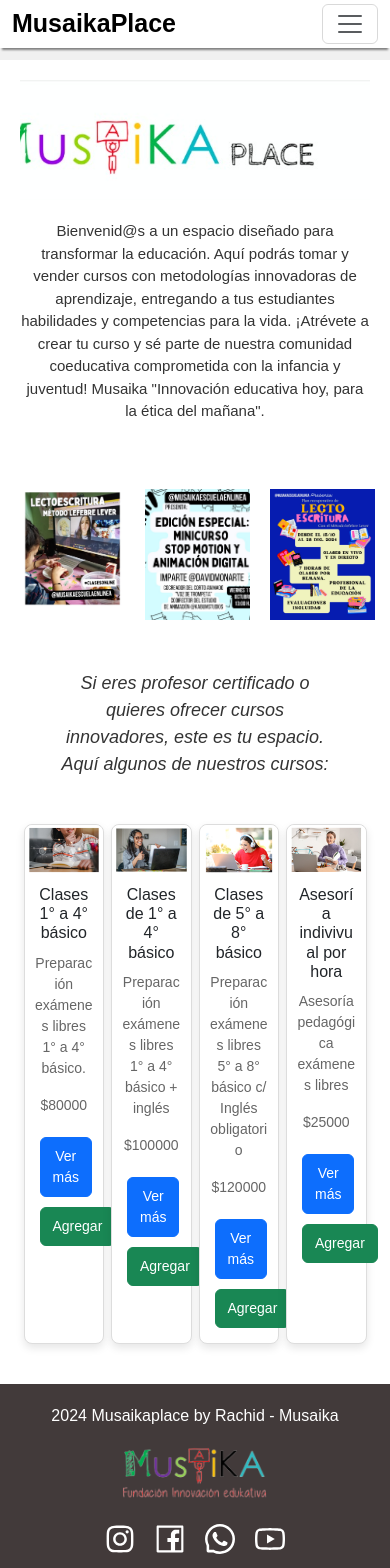
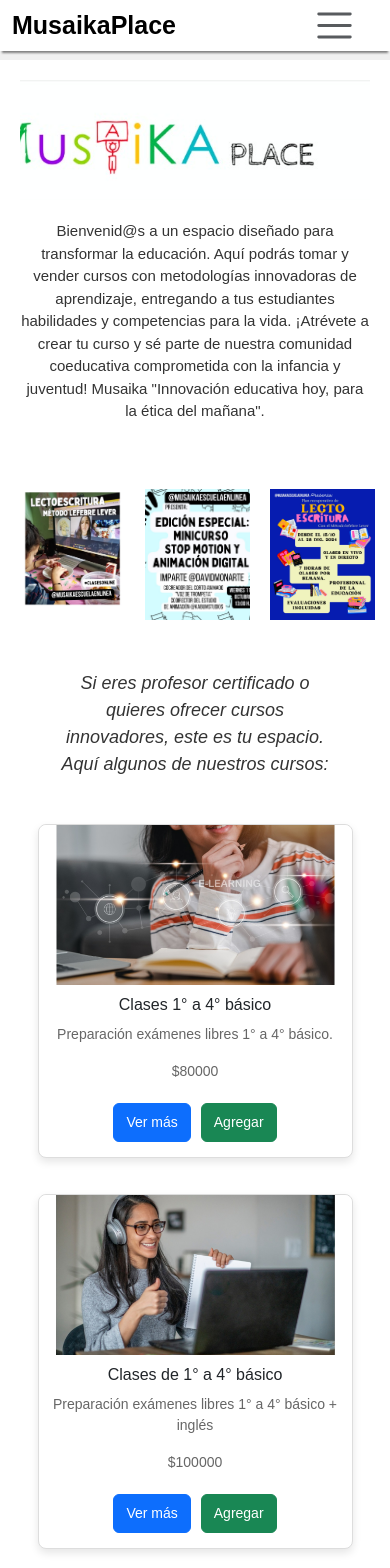
Before and after one commit to rachidboss23/mskplace_caro_rachid_24, a React (Create React App) app in the folder marketplace-front/: page / in a window 390 px wide. Shown: the top 1568 px of the page. Built offline with nearby package versions, Linux system fonts and the light colour scheme; no server answers.

Commit message:
Fix: mejora diseño mobile de cards y menú hamburguesa responsive

```diff
--- a/marketplace-front/src/assets/styles/GalleryPage.css
+++ b/marketplace-front/src/assets/styles/GalleryPage.css
@@ -10,6 +10,22 @@
   flex-wrap: wrap;
   justify-content: space-around;  /* Distribución pareja */
   gap: 20px; /* Espacio entre cards */
+}
+
+@media (max-width: 768px) {
+  .gallery-grid {
+    flex-direction: column;
+    gap: 16px;
+    align-items: center;
+  }
+  .card {
+    width: 90% !important;
+    min-width: 220px;
+    max-width: 400px;
+  }
+  .card-img-top {
+    height: 160px;
+  }
 }
 
 .card {
--- a/marketplace-front/src/assets/styles/HomePage.css
+++ b/marketplace-front/src/assets/styles/HomePage.css
@@ -63,6 +63,23 @@
   width: 100%;
 }
 
+@media (max-width: 768px) {
+  .card-container {
+    flex-direction: column;
+    align-items: center;
+    gap: 16px;
+  }
+  .card {
+    width: 90% !important;
+    min-width: 220px;
+    max-width: 400px;
+  }
+  .card img {
+    height: 160px;
+    object-fit: cover;
+  }
+}
+
 .card {
   background-color: #fff;
   border: 1px solid #ddd;
--- a/marketplace-front/src/assets/styles/Navbar.css
+++ b/marketplace-front/src/assets/styles/Navbar.css
@@ -11,6 +11,37 @@
   width: 100%; /* Ocupa todo el ancho de la pantalla */
   z-index: 1000; /* Asegura que la navbar esté por encima de otros elementos */
   box-shadow: 0 4px 2px -2px gray; /* Añade una sombra sutil para darle efecto de elevación */
+}
+
+/* Asegura que el botón hamburguesa sea visible en mobile */
+.navbar-toggler {
+  display: block !important;
+  border: none;
+  background: transparent;
+  font-size: 1.8rem;
+  margin-right: 10px;
+}
+
+@media (max-width: 991px) {
+  .navbar-collapse {
+    background: #fff;
+    position: absolute;
+    top: 60px;
+    left: 0;
+    width: 100vw;
+    z-index: 999;
+    box-shadow: 0 4px 8px rgba(0,0,0,0.08);
+    padding: 1rem 0;
+  }
+  .navbar-nav {
+    flex-direction: column;
+    align-items: flex-start;
+    width: 100%;
+    padding-left: 1rem;
+  }
+  .navbar-toggler {
+    display: block !important;
+  }
 }
 
 .navbar-brand, .nav-link {
```
